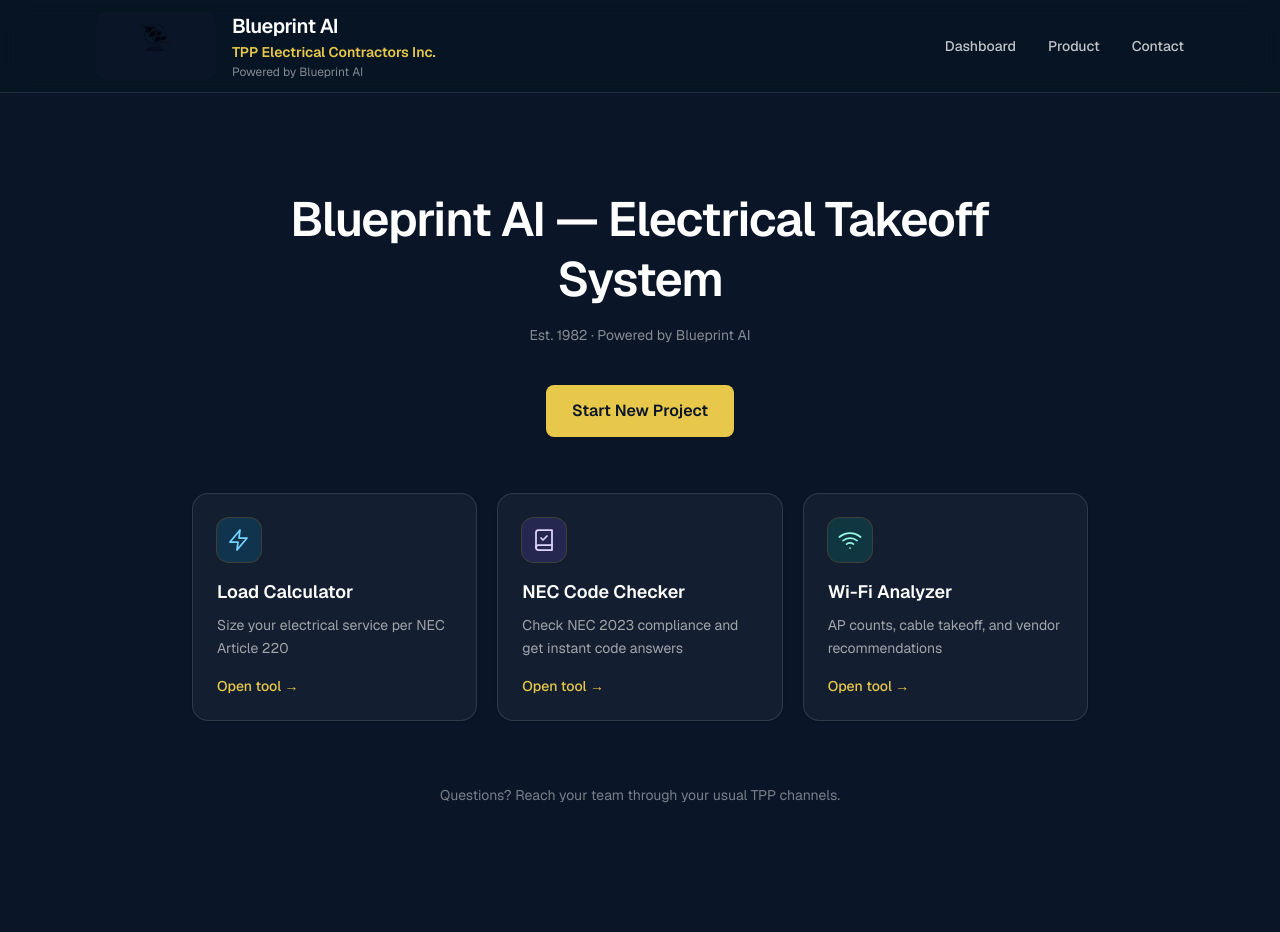
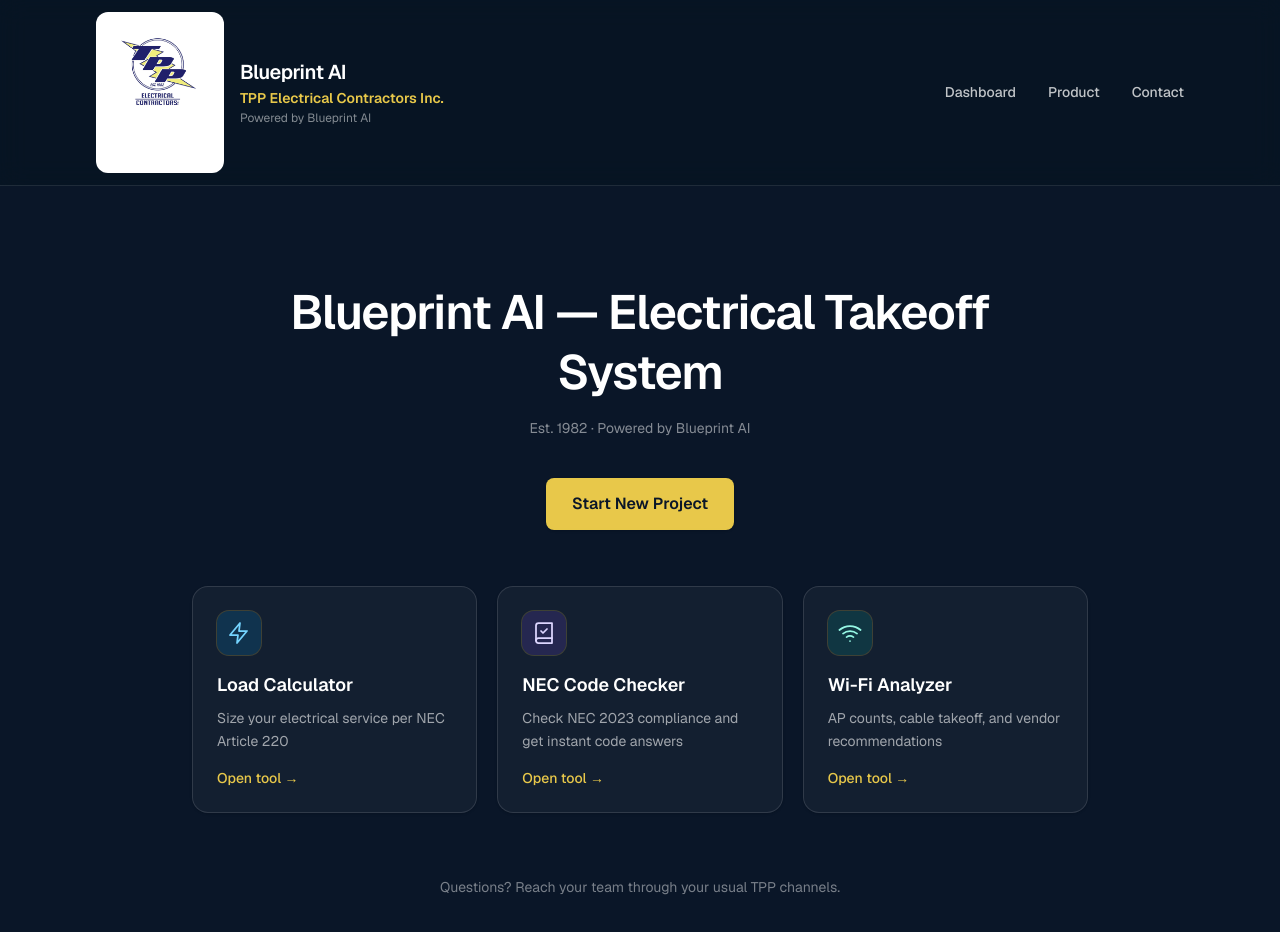
Before and after one commit to tppelectric/blueprintAIapp, a Next.js app: page / in a window 1280 px wide. Shown: the top 932 px of the page. Before the commit the page ends 901 px from the top, so only its background shows below. Built offline with nearby package versions, Linux system fonts and the light colour scheme.

Commit message:
Fix heat map display, vendor comparison, cost card, mesh vs enterprise

```diff
--- a/components/tpp-logo-pill.tsx
+++ b/components/tpp-logo-pill.tsx
@@ -2,12 +2,12 @@
 
 import { TPP_LOGO_PATH } from "@/lib/tpp-branding";
 
-/** Width-focused boxes; logo uses mix-blend-multiply on navy (white in art → transparent). */
+/** Width tokens: hero 128px, dashboard header 96px, tool headers 80px, compact 64px. */
 const SIZES = {
-  hero: "h-[68px] w-[120px]",
-  header: "h-14 w-[100px]",
-  tool: "h-[52px] w-[80px]",
-  compact: "h-9 w-14",
+  hero: "w-32",
+  header: "w-24",
+  tool: "w-20",
+  compact: "w-16",
 } as const;
 
 export function TppLogoPill({
@@ -19,14 +19,13 @@ export function TppLogoPill({
 }) {
   return (
     <span
-      className={`inline-flex shrink-0 items-center justify-center rounded-xl bg-[#0a1628] p-1 ${SIZES[size]} ${className}`}
+      className={`inline-flex shrink-0 items-center justify-center rounded-xl bg-white p-2 ${SIZES[size]} ${className}`}
     >
       {/* eslint-disable-next-line @next/next/no-img-element -- public asset */}
       <img
         src={TPP_LOGO_PATH}
         alt="TPP Electric"
-        className="h-full w-full object-contain"
-        style={{ mixBlendMode: "multiply" }}
+        className="h-auto w-full object-contain"
       />
     </span>
   );
--- a/lib/scan-export.ts
+++ b/lib/scan-export.ts
@@ -122,7 +122,7 @@ export function openScanPrintableReport(
 <style>
 body{font-family:system-ui,sans-serif;max-width:900px;margin:24px auto;color:#111;line-height:1.4}
 .brand{display:flex;align-items:center;gap:16px;margin-bottom:20px;padding:12px 16px;background:#fff;border-radius:12px;border:1px solid #e5e5e5;border-bottom:3px solid #E8C84A}
-.brand img{width:120px;height:auto;object-fit:contain;mix-blend-mode:multiply}
+.brand img{width:120px;height:auto;object-fit:contain}
 .brand-text h1{font-size:1.15rem;margin:0;color:#0a1628}
 .brand-text p{margin:4px 0 0;font-size:0.8rem;color:#b8860b}
 h1{font-size:1.35rem} h2{font-size:1.05rem;margin-top:1.25rem;border-left:3px solid #E8C84A;padding-left:10px}
@@ -135,7 +135,7 @@ tr.low{background:#fff9c4}
 footer{margin-top:2rem;font-size:0.8rem;color:#666;border-top:1px solid #ddd;padding-top:8px}
 </style></head><body>
 <div class="brand">
-<img src="/tpp-electric-logo.jpg" alt="TPP Electric" width="120" height="80" style="mix-blend-mode:multiply" />
+<img src="/tpp-electric-logo.jpg" alt="TPP Electric" width="120" height="80" />
 <div class="brand-text">
 <h1>${escapeHtml(COMPANY)}</h1>
 <p>Est. 1982 · Powered by Blueprint AI</p>
```
